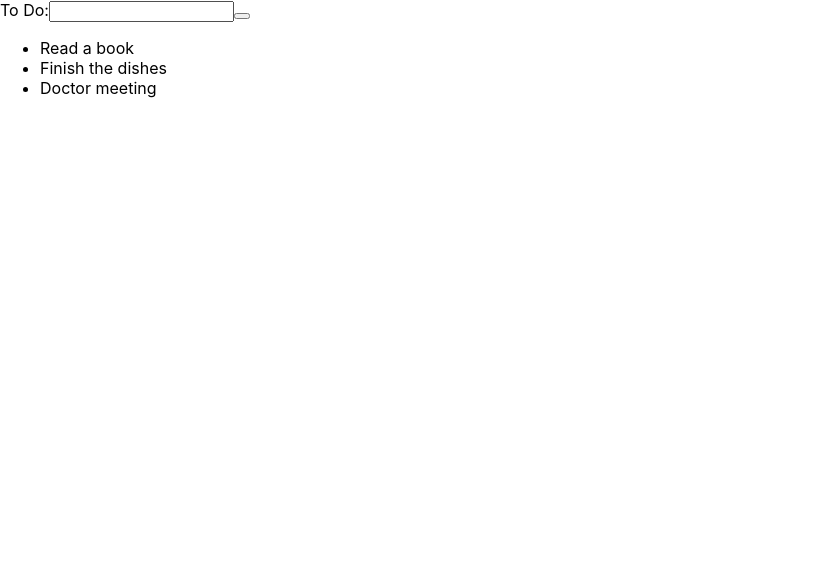
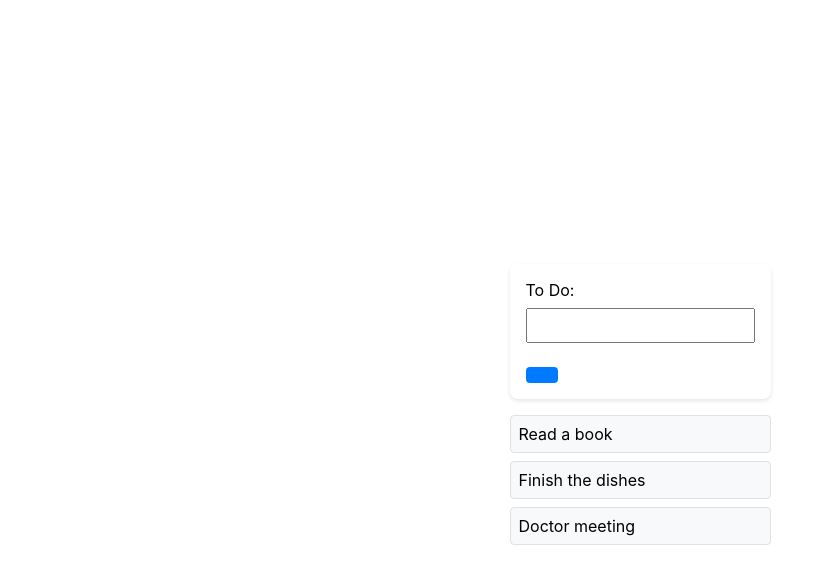
Before and after one commit to SAPDov/to-do-list, a React (Create React App) app in the folder client/: page / in a window 1280 px wide. Shown: the top 584 px of the page, without its empty margins (0-830 px from the left). Built offline with nearby package versions, Linux system fonts and the light colour scheme.

Commit message:
basic style

```diff
--- a/client/src/App.css
+++ b/client/src/App.css
@@ -0,0 +1,57 @@
+body {
+  display: flex;
+  align-items: center;
+  justify-content: center;
+  height: 100vh;
+  margin: 0;
+}
+
+form {
+  background-color: #fff;
+  border-radius: 8px;
+  box-shadow: 0 2px 4px rgba(0, 0, 0, 0.1);
+  padding: 16px;
+}
+
+label {
+  display: block;
+  margin-bottom: 8px;
+}
+
+input {
+  width: 100%;
+  padding: 8px;
+  margin-bottom: 16px;
+  box-sizing: border-box;
+}
+
+button {
+  background-color: #007bff;
+  color: #fff;
+  border: none;
+  padding: 8px 16px;
+  border-radius: 4px;
+  cursor: pointer;
+}
+
+button:hover {
+  background-color: #0056b3;
+}
+
+div {
+  margin-top: 16px;
+}
+
+ul {
+  list-style: none;
+  padding: 0;
+  margin: 0;
+}
+
+li {
+  background-color: #f8f9fa;
+  border: 1px solid #dee2e6;
+  border-radius: 4px;
+  padding: 8px;
+  margin-bottom: 8px;
+}
--- a/client/src/App.js
+++ b/client/src/App.js
@@ -42,7 +42,6 @@ function App() {
         ></input>
         <button type="submit"></button>
       </form>
-
       <div>
         <ul>
           {tasks?.map((task) => (
```
